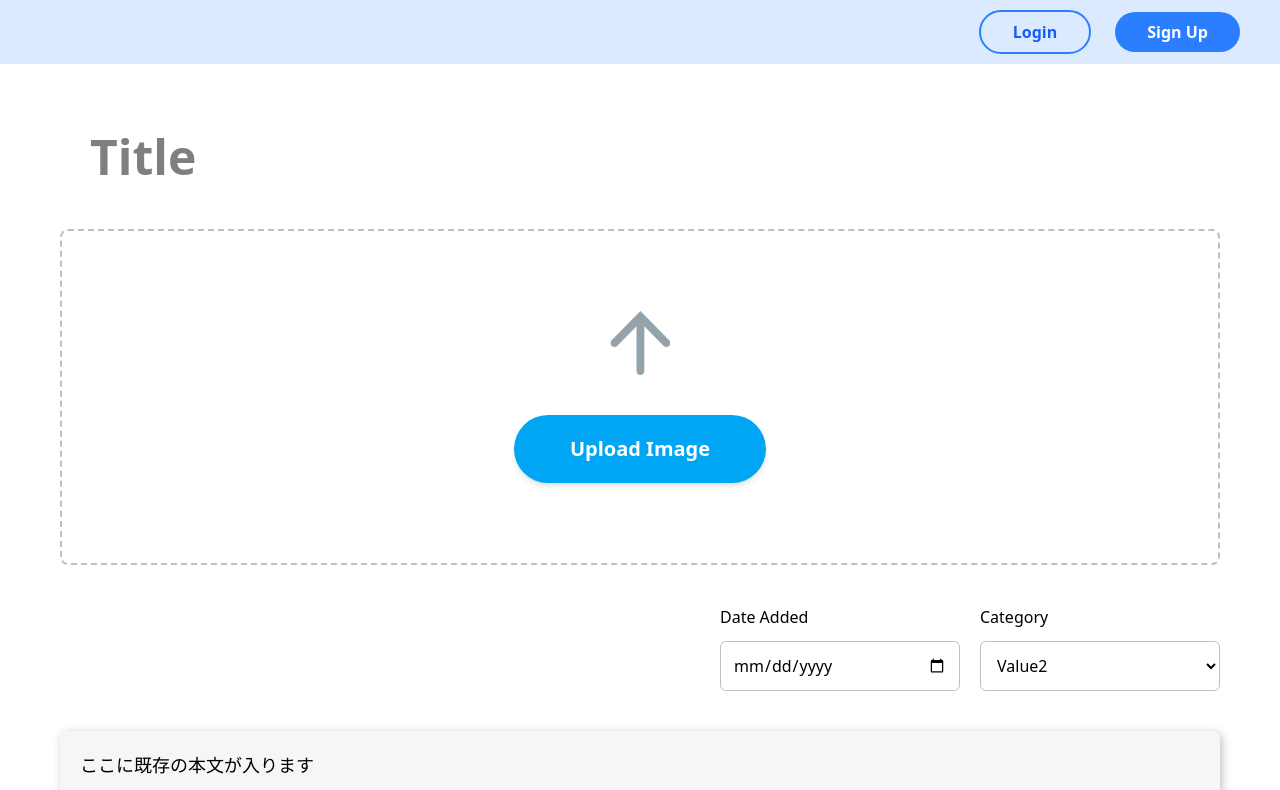
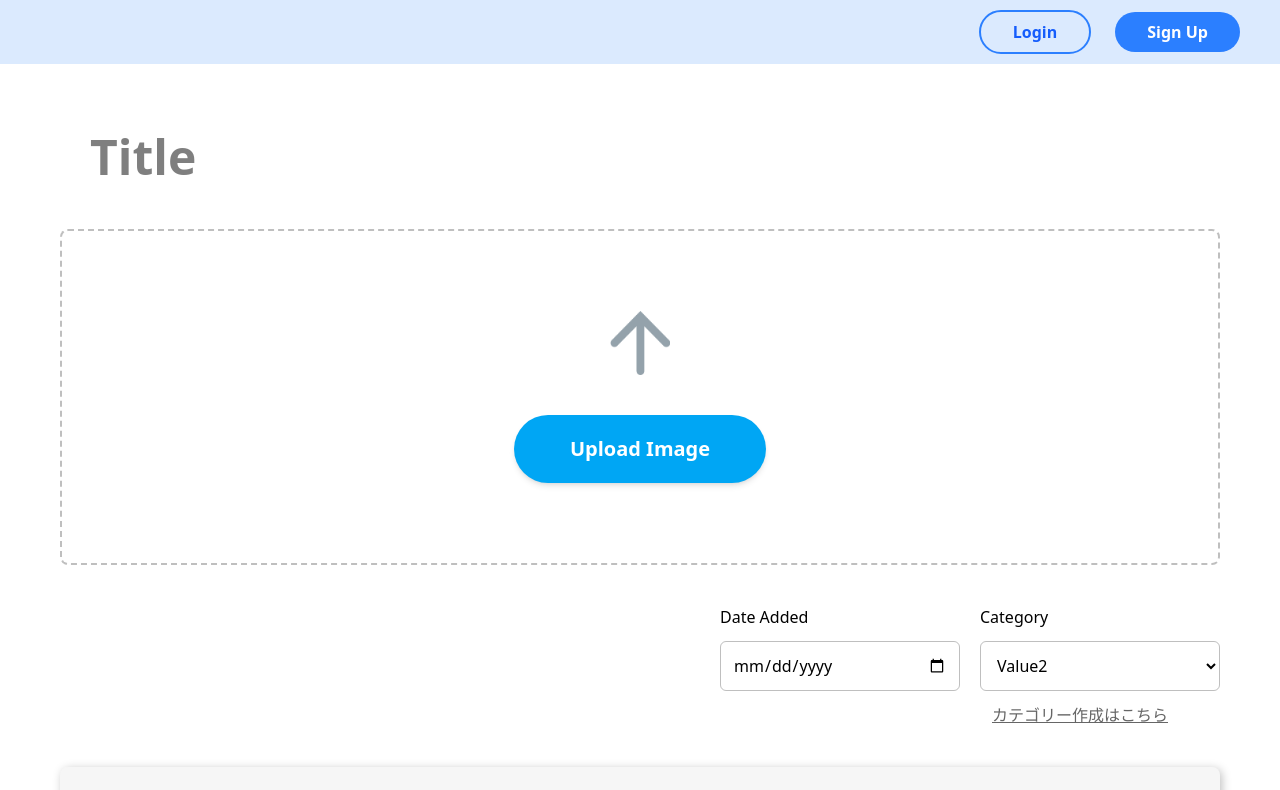
Before and after one commit to takanorishinagawa/teamdev_20, a Next.js app: page /articles/1/edit in a window 1280 px wide. Shown: the top 790 px of the page. Built offline with nearby package versions, Linux system fonts and the light colour scheme; no server answers.

Commit message:
テキストエリア　バリデーション追加_20250816_18-13

```diff
--- a/src/app/components/article/ArticleForm.tsx
+++ b/src/app/components/article/ArticleForm.tsx
@@ -3,6 +3,7 @@
 import { useForm } from "react-hook-form";
 
 import Image from "next/image";
+import Link from "next/link";
 import { useRouter } from "next/navigation";
 
 import { zodResolver } from "@hookform/resolvers/zod";
@@ -21,6 +22,10 @@ type Schema = z.infer<typeof schema>;
 
 const schema = z.object({
   title: z
+    .string()
+    .min(1, { message: "1文字以上で入力してください。" })
+    .max(20, { message: "20文字以内で入力してください。" }),
+  content: z
     .string()
     .min(1, { message: "1文字以上で入力してください。" })
     .max(20, { message: "20文字以内で入力してください。" }),
@@ -112,6 +117,10 @@ const ArticleForm = ({
                   <option>Value2</option>
                   <option>Value3</option>
                 </select>
+
+                <Link href="" className="text-[#666] underline ml-3">
+                  <p>カテゴリー作成はこちら</p>
+                </Link>
               </div>
             </div>
 
@@ -120,6 +129,7 @@ const ArticleForm = ({
               defaultValue={defaultContent}
               className="min-h-[300px] w-full max-w-[1200px] min-w-[600px] rounded-lg border-none bg-[#D9D9D9]/25 p-5 text-lg text-black"
               style={{ boxShadow: "2px 2px 10px 0 rgba(0, 0, 0, 0.25)" }}
+              {...register("content")}
             ></textarea>
 
             {/* 記事作成ボタン */}
```
